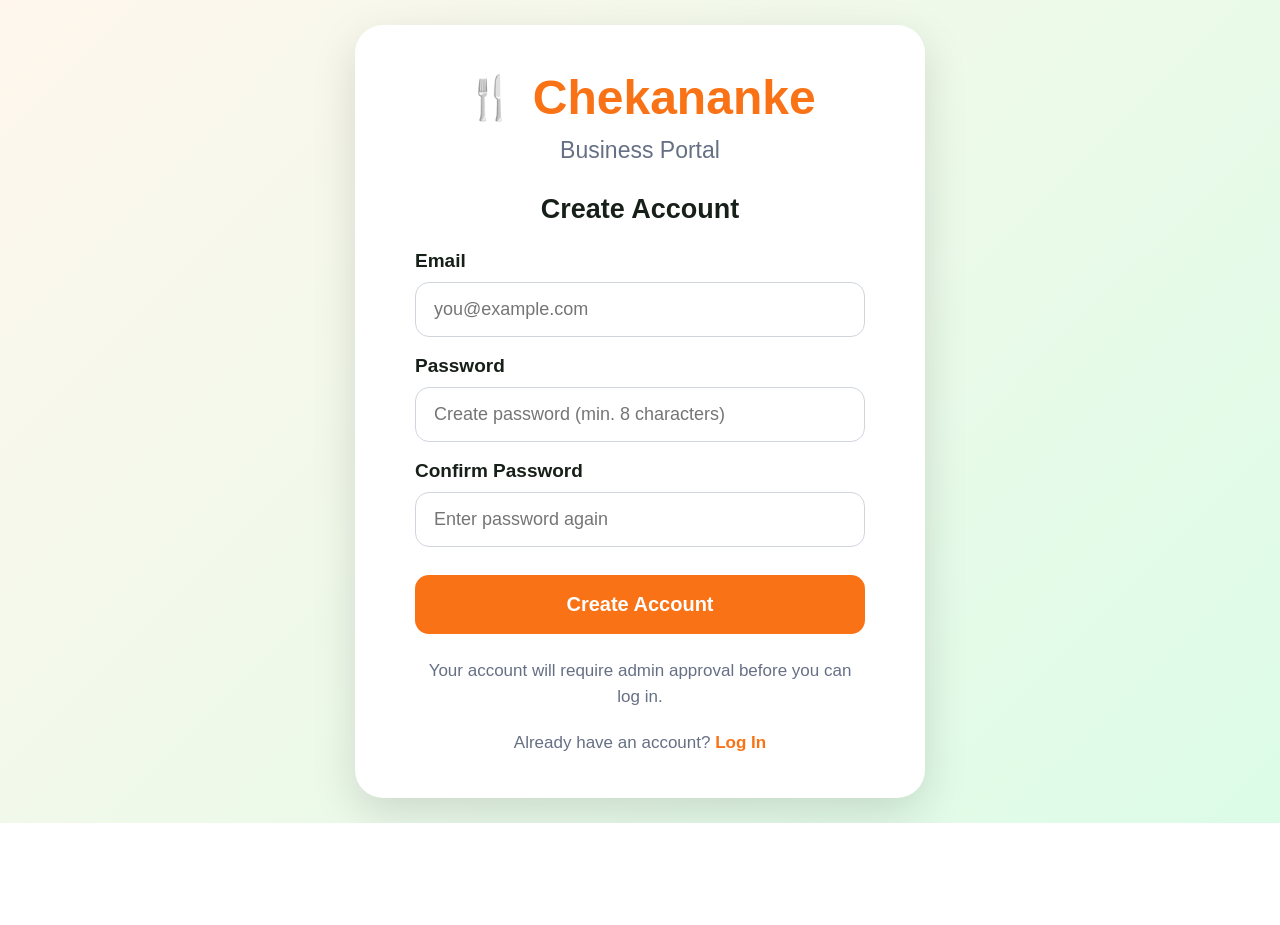
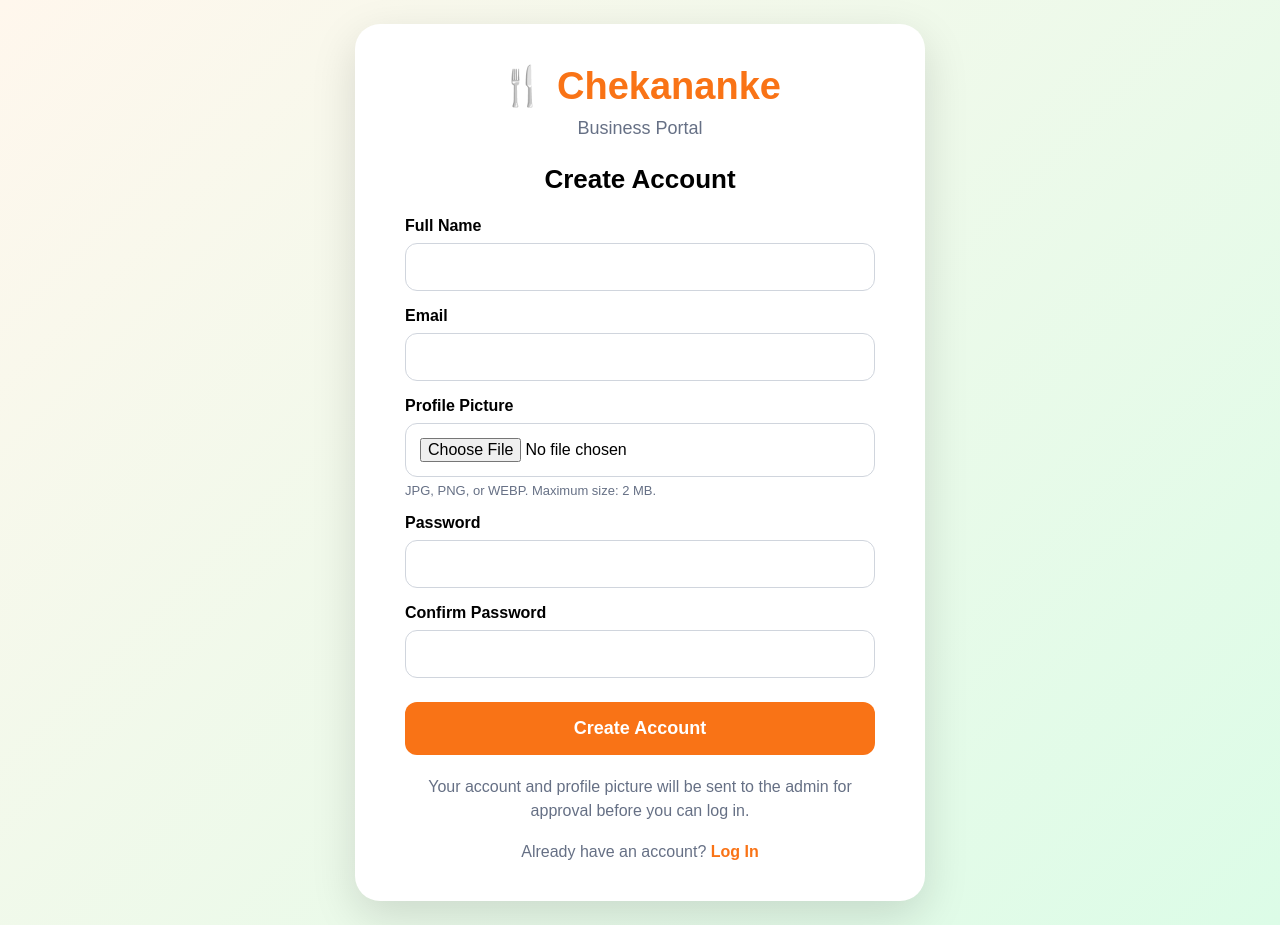
Before and after one commit to lhouienellestomago-cell/kananke, a PHP site: page /signup.php in a window 1280 px wide. Before the commit the page ends 823 px from the top, so only its background shows below. Run offline with PHP 8.4, Linux system fonts and the light colour scheme.

Commit message:
Update signup.php

```diff
--- a/signup.php
+++ b/signup.php
@@ -2,352 +2,177 @@
 session_start();
 require_once "db.php";
 
-// Redirect if already logged in
 if (isset($_SESSION["loggedIn"]) && $_SESSION["loggedIn"] === true) {
-    if (($_SESSION["role"] ?? "user") === "admin") {
-        header("Location: admin_dashboard.php");
-    } else {
-        header("Location: index.php");
-    }
+    header("Location: " . (($_SESSION["role"] ?? "user") === "admin"
+        ? "admin_dashboard.php" : "index.php"));
     exit;
 }
 
 $error = "";
+$fullName = "";
 $email = "";
 
+if (empty($_SESSION["signup_csrf"])) {
+    $_SESSION["signup_csrf"] = bin2hex(random_bytes(32));
+}
+
 if ($_SERVER["REQUEST_METHOD"] === "POST") {
+    $fullName = trim($_POST["full_name"] ?? "");
     $email = trim($_POST["email"] ?? "");
     $password = $_POST["password"] ?? "";
     $confirmPassword = $_POST["confirm_password"] ?? "";
 
-    if ($email === "" || $password === "" || $confirmPassword === "") {
+    if (!hash_equals($_SESSION["signup_csrf"], $_POST["csrf_token"] ?? "")) {
+        $error = "Invalid form submission. Please refresh and try again.";
+    } elseif ($fullName === "" || $email === "" || $password === "" || $confirmPassword === "") {
         $error = "Please fill in all fields.";
-    } elseif (!filter_var($email, FILTER_VALIDATE_EMAIL)) {
+    } elseif (mb_strlen($fullName) > 150) {
+        $error = "Full name must not exceed 150 characters.";
+    } elseif (!filter_var($email, FILTER_VALIDATE_EMAIL) || strlen($email) > 255) {
         $error = "Please enter a valid email address.";
-    } elseif (strlen($email) > 255) {
-        $error = "Email address is too long.";
-    } elseif (strlen($password) < 8) {
-        $error = "Password must be at least 8 characters.";
-    } elseif (strlen($password) > 72) {
-        $error = "Password must not exceed 72 characters.";
+    } elseif (strlen($password) < 8 || strlen($password) > 72) {
+        $error = "Password must be between 8 and 72 characters.";
     } elseif ($password !== $confirmPassword) {
         $error = "Passwords do not match.";
+    } elseif (
+        !isset($_FILES["profile_picture"]) ||
+        $_FILES["profile_picture"]["error"] !== UPLOAD_ERR_OK
+    ) {
+        $error = "Please select a profile picture.";
+    } elseif ($_FILES["profile_picture"]["size"] > 2 * 1024 * 1024) {
+        $error = "Profile picture must be 2 MB or smaller.";
     } else {
-        // Check if email is already registered
-        $stmt = $conn->prepare(
-            "SELECT id FROM users WHERE email = ? LIMIT 1"
-        );
+        $imageInfo = @getimagesize($_FILES["profile_picture"]["tmp_name"]);
+        $allowedTypes = [
+            IMAGETYPE_JPEG => "image/jpeg",
+            IMAGETYPE_PNG => "image/png",
+            IMAGETYPE_WEBP => "image/webp"
+        ];
+
+        if (!$imageInfo || !isset($allowedTypes[$imageInfo[2]])) {
+            $error = "Only JPG, PNG, and WEBP images are allowed.";
+        } else {
+            $pictureType = $allowedTypes[$imageInfo[2]];
+            $pictureData = file_get_contents($_FILES["profile_picture"]["tmp_name"]);
+
+            if ($pictureData === false) {
+                $error = "Could not read the uploaded picture.";
+            } else {
+                $stmt = $conn->prepare("SELECT id FROM users WHERE email = ? LIMIT 1");
                 $stmt->bind_param("s", $email);
                 $stmt->execute();
-
-        $result = $stmt->get_result();
-        $exists = $result->num_rows > 0;
+                $exists = $stmt->get_result()->num_rows > 0;
                 $stmt->close();
 
                 if ($exists) {
                     $error = "This email address is already registered.";
                 } else {
-            // Securely hash the password
-            $hashedPassword = password_hash(
-                $password,
-                PASSWORD_DEFAULT
-            );
-
-            // New registrations are always regular users
+                    $hashedPassword = password_hash($password, PASSWORD_DEFAULT);
                     $role = "user";
                     $status = "Pending";
 
                     $stmt = $conn->prepare(
-                "INSERT INTO users (email, password, role, status)
-                 VALUES (?, ?, ?, ?)"
+                        "INSERT INTO users
+                        (email, password, role, status, full_name, profile_picture, profile_picture_type)
+                        VALUES (?, ?, ?, ?, ?, ?, ?)"
                     );
 
+                    $nullBlob = null;
                     $stmt->bind_param(
-                "ssss",
+                        "sssssbs",
                         $email,
                         $hashedPassword,
                         $role,
-                $status
+                        $status,
+                        $fullName,
+                        $nullBlob,
+                        $pictureType
                     );
+                    $stmt->send_long_data(5, $pictureData);
 
                     if ($stmt->execute()) {
                         $stmt->close();
-
+                        unset($_SESSION["signup_csrf"]);
                         header("Location: login.php?registered=1");
                         exit;
-            } else {
-                if ($stmt->errno === 1062) {
-                    $error = "This email address is already registered.";
-                } else {
-                    $error = "Registration failed. Please try again.";
                     }
 
                     $stmt->close();
+                    $error = "Registration failed. Please try again.";
+                }
             }
         }
     }
 }
 ?>
-
 <!DOCTYPE html>
 <html lang="en">
 <head>
 <meta charset="UTF-8">
 <meta name="viewport" content="width=device-width, initial-scale=1.0">
-
 <title>Chekananke - Sign Up</title>
-
 <style>
-* {
-    box-sizing: border-box;
-    margin: 0;
-    padding: 0;
-    font-family: Arial, sans-serif;
-}
-
-body {
-    min-height: 100vh;
-    background: linear-gradient(135deg, #fff7ed, #dcfce7);
-    color: #172018;
-    display: flex;
-    align-items: center;
-    justify-content: center;
-    padding: 25px 20px;
-}
-
-.signup-card {
-    width: 100%;
-    max-width: 570px;
-    background: white;
-    padding: 45px 60px;
-    border-radius: 28px;
-    box-shadow: 0 15px 45px #0002;
-}
-
-.logo {
-    display: flex;
-    align-items: center;
-    justify-content: center;
-    gap: 16px;
-    font-size: 48px;
-    font-weight: 800;
-    color: #f97316;
-    margin-bottom: 12px;
-    text-align: center;
-}
-
-.logo-icon {
-    font-size: 42px;
-}
-
-.subtitle {
-    color: #667085;
-    margin-bottom: 30px;
-    text-align: center;
-    font-size: 23px;
-}
-
-h1 {
-    font-size: 27px;
-    text-align: center;
-    margin-bottom: 25px;
-    color: #172018;
-}
-
-label {
-    display: block;
-    margin: 18px 0 10px;
-    font-weight: 700;
-    font-size: 19px;
-}
-
-input {
-    width: 100%;
-    padding: 16px 18px;
-    border: 1px solid #d0d5dd;
-    border-radius: 14px;
-    outline: none;
-    font-size: 18px;
-    background: white;
-}
-
-input:focus {
-    border-color: #f97316;
-    box-shadow: 0 0 0 3px #f9731620;
-}
-
-.btn {
-    width: 100%;
-    padding: 18px;
-    border: none;
-    border-radius: 14px;
-    background: #f97316;
-    color: white;
-    font-weight: 700;
-    font-size: 20px;
-    margin-top: 28px;
-    cursor: pointer;
-}
-
-.btn:hover {
-    background: #ea580c;
-}
-
-.message {
-    padding: 13px;
-    border-radius: 10px;
-    margin-bottom: 18px;
-    text-align: center;
-    font-size: 15px;
-    line-height: 1.5;
-}
-
-.error {
-    background: #fee2e2;
-    color: #b91c1c;
-}
-
-.demo {
-    font-size: 17px;
-    color: #667085;
-    margin-top: 24px;
-    text-align: center;
-    line-height: 1.5;
-}
-
-.login-link {
-    text-align: center;
-    margin-top: 24px;
-    font-size: 17px;
-    color: #667085;
-}
-
-a {
-    color: #f97316;
-    font-weight: 700;
-    text-decoration: none;
-}
-
-a:hover {
-    text-decoration: underline;
-}
-
-@media (max-width: 600px) {
-    .signup-card {
-        padding: 32px 24px;
-    }
-
-    .logo {
-        font-size: 32px;
-        gap: 10px;
-    }
-
-    .logo-icon {
-        font-size: 30px;
-    }
-
-    .subtitle {
-        font-size: 19px;
-        margin-bottom: 25px;
-    }
-
-    h1 {
-        font-size: 24px;
-    }
-
-    label {
-        font-size: 16px;
-    }
-
-    input {
-        padding: 14px;
-        font-size: 16px;
-    }
-
-    .btn {
-        padding: 15px;
-        font-size: 18px;
-    }
-
-    .demo,
-    .login-link {
-        font-size: 14px;
-    }
-}
+*{box-sizing:border-box;margin:0;padding:0;font-family:Arial,sans-serif}
+body{min-height:100vh;background:linear-gradient(135deg,#fff7ed,#dcfce7);display:flex;align-items:center;justify-content:center;padding:24px}
+.signup-card{width:100%;max-width:570px;background:white;padding:40px 50px;border-radius:25px;box-shadow:0 15px 45px #0002}
+.logo{text-align:center;font-size:38px;font-weight:800;color:#f97316;margin-bottom:10px}
+.subtitle{text-align:center;color:#667085;margin-bottom:25px;font-size:18px}
+h1{text-align:center;margin-bottom:22px;font-size:26px}
+label{display:block;margin:16px 0 8px;font-weight:700}
+input{width:100%;padding:14px;border:1px solid #d0d5dd;border-radius:12px;font-size:16px}
+input:focus{outline:none;border-color:#f97316;box-shadow:0 0 0 3px #f9731620}
+.hint{font-size:13px;color:#667085;margin-top:6px}
+.btn{width:100%;padding:16px;border:0;border-radius:12px;background:#f97316;color:white;font-size:18px;font-weight:bold;margin-top:24px;cursor:pointer}
+.btn:hover{background:#ea580c}
+.message{padding:13px;border-radius:10px;margin-bottom:16px;text-align:center;line-height:1.5}
+.error{background:#fee2e2;color:#b91c1c}
+.info{text-align:center;color:#667085;margin-top:20px;line-height:1.5}
+.login-link{text-align:center;margin-top:20px;color:#667085}
+a{color:#f97316;font-weight:bold;text-decoration:none}
+@media(max-width:600px){.signup-card{padding:30px 22px}.logo{font-size:30px}}
 </style>
 </head>
-
 <body>
-
 <div class="signup-card">
-
-    <div class="logo">
-        <span class="logo-icon">🍴</span>
-        <span>Chekananke</span>
-    </div>
-
+    <div class="logo">🍴 Chekananke</div>
     <p class="subtitle">Business Portal</p>
-
     <h1>Create Account</h1>
 
     <?php if ($error !== ""): ?>
-        <div class="message error">
-            <?= htmlspecialchars($error, ENT_QUOTES, "UTF-8") ?>
-        </div>
+        <div class="message error"><?= htmlspecialchars($error, ENT_QUOTES, "UTF-8") ?></div>
     <?php endif; ?>
 
-    <form action="signup.php" method="POST">
+    <form action="signup.php" method="POST" enctype="multipart/form-data">
+        <input type="hidden" name="csrf_token" value="<?= htmlspecialchars($_SESSION["signup_csrf"], ENT_QUOTES, "UTF-8") ?>">
+
+        <label for="full_name">Full Name</label>
+        <input type="text" id="full_name" name="full_name"
+               value="<?= htmlspecialchars($fullName, ENT_QUOTES, "UTF-8") ?>"
+               maxlength="150" autocomplete="name" required>
 
         <label for="email">Email</label>
-        <input
-            type="email"
-            id="email"
-            name="email"
-            placeholder="you@example.com"
+        <input type="email" id="email" name="email"
                value="<?= htmlspecialchars($email, ENT_QUOTES, "UTF-8") ?>"
-            maxlength="255"
-            autocomplete="email"
-            required
-        >
+               maxlength="255" autocomplete="email" required>
+
+        <label for="profile_picture">Profile Picture</label>
+        <input type="file" id="profile_picture" name="profile_picture"
+               accept=".jpg,.jpeg,.png,.webp,image/jpeg,image/png,image/webp" required>
+        <p class="hint">JPG, PNG, or WEBP. Maximum size: 2 MB.</p>
 
         <label for="password">Password</label>
-        <input
-            type="password"
-            id="password"
-            name="password"
-            placeholder="Create password (min. 8 characters)"
-            minlength="8"
-            maxlength="72"
-            autocomplete="new-password"
-            required
-        >
+        <input type="password" id="password" name="password"
+               minlength="8" maxlength="72" autocomplete="new-password" required>
 
         <label for="confirm_password">Confirm Password</label>
-        <input
-            type="password"
-            id="confirm_password"
-            name="confirm_password"
-            placeholder="Enter password again"
-            minlength="8"
-            maxlength="72"
-            autocomplete="new-password"
-            required
-        >
+        <input type="password" id="confirm_password" name="confirm_password"
+               minlength="8" maxlength="72" autocomplete="new-password" required>
 
         <button class="btn" type="submit">Create Account</button>
-
     </form>
 
-    <p class="demo">
-        Your account will require admin approval before you can log in.
-    </p>
-
-    <p class="login-link">
-        Already have an account?
-        <a href="login.php">Log In</a>
-    </p>
-
+    <p class="info">Your account and profile picture will be sent to the admin for approval before you can log in.</p>
+    <p class="login-link">Already have an account? <a href="login.php">Log In</a></p>
 </div>
-
 </body>
 </html>
```
Lines whose indentation alone changed are shown as unchanged.
